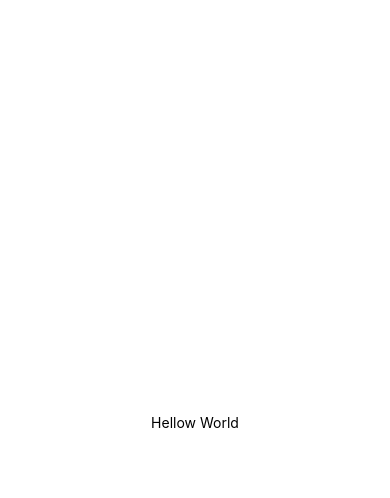
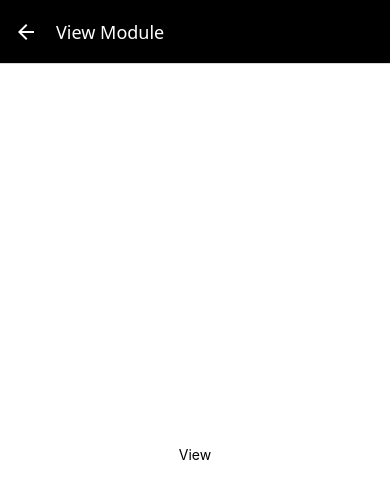
Before and after one commit to rehanajaib04-commits/crudler, a React Native app: screen /ModuleViewScreen in a window 390 px wide. Shown: the top 498 px of the page. Built offline with nearby package versions, Linux system fonts and the light colour scheme.

Commit message:
Completed second video (#1)

```diff
--- a/App.js
+++ b/App.js
@@ -1,24 +1,45 @@
-import { StatusBar } from 'expo-status-bar';
-import { StyleSheet, Text, View } from 'react-native';
-// itialisation
-// state
-// handlers
-// view
-export const App = () => {
+import { NavigationContainer } from '@react-navigation/native';
+import { createNativeStackNavigator } from '@react-navigation/native-stack';
+import ModuleListScreen from './src/components/screens/ModuleListScreen';
+import ModuleAddScreen from './src/components/screens/ModuleAddScreen';
+import ModuleModifyScreen from './src/components/screens/ModuleModifyScreen';
+import ModuleViewScreen from './src/components/screens/ModuleViewScreen';
+const Stack = createNativeStackNavigator();
+
+const App = () => {
   return (
-    <View style={styles.container}>
-      <Text>Hellow World</Text>
-      <StatusBar style="auto" />
-    </View>
+    <NavigationContainer>
+      <Stack.Navigator
+      initialRouteName="ModuleAddScreen"
+      screenOptions={{
+        headerStyle:{backgroundColor:'black'},
+        headerTintColor:'white',
+      }}
+
+      >
+        <Stack.Screen
+          name="ModuleListScreen"
+          component={ModuleListScreen}
+          options={{ title: 'List modules' }}
+        />
+                <Stack.Screen
+          name="ModuleAddScreen"
+          component={ModuleAddScreen}
+          options={{ title: 'Add modules' }}
+        />
+                 <Stack.Screen
+          name="ModuleViewScreen"
+          component={ModuleViewScreen}
+          options={{ title: 'View Module' }}
+        />
+             <Stack.Screen
+          name="ModuleModifyScreen"
+          component={ModuleModifyScreen}
+          options={{ title: 'Modify modules' }}
+        />
+      </Stack.Navigator>
+    </NavigationContainer>
   );
-}
+};
 
-const styles = StyleSheet.create({
-  container: {
-    flex: 1,
-    backgroundColor: '#fff',
-    alignItems: 'center',
-    justifyContent: 'center',
-  },
-});
 export default App;
--- a/app.json
+++ b/app.json
@@ -20,7 +20,8 @@
         "foregroundImage": "./assets/adaptive-icon.png",
         "backgroundColor": "#ffffff"
       },
-      "edgeToEdgeEnabled": true
+      "edgeToEdgeEnabled": true,
+      "package": "com.anonymous.crudler"
     },
     "web": {
       "favicon": "./assets/favicon.png"
--- a/package.json
+++ b/package.json
@@ -4,11 +4,12 @@
   "main": "index.js",
   "scripts": {
     "start": "expo start",
-    "android": "expo start --android",
-    "ios": "expo start --ios",
+    "android": "expo run:android",
+    "ios": "expo run:ios",
     "web": "expo start --web"
   },
   "dependencies": {
+    "@react-navigation/native-stack": "^7.3.28",
     "expo": "~54.0.13",
     "expo-status-bar": "~3.0.8",
     "react": "19.1.0",
--- /dev/null
+++ b/src/components/layout/Screen.js
@@ -0,0 +1,21 @@
+import { StatusBar } from 'expo-status-bar';
+import { StyleSheet,  View } from 'react-native';
+
+const Screen = ({children}) => {
+  return (
+    <View style={styles.screen}>
+      {children}
+      <StatusBar style="light" />
+    </View>
+  );
+};
+
+const styles = StyleSheet.create({
+  screen: {
+    flex: 1,
+    backgroundColor: '#fff',
+    alignItems: 'center',
+    justifyContent: 'center',
+  },
+});
+export default Screen;
--- /dev/null
+++ b/src/components/screens/ModuleAddScreen.js
@@ -0,0 +1,16 @@
+import { StatusBar } from 'expo-status-bar';
+import { StyleSheet, Text, View } from 'react-native';
+import Screen from '../layout/Screen';
+
+const ModuleAddScreen = () => {
+  return (
+    <Screen>
+      <Text>Add</Text>
+    </Screen>
+  );
+};
+
+const styles = StyleSheet.create({
+  });
+
+export default ModuleAddScreen;
--- /dev/null
+++ b/src/components/screens/ModuleListScreen.js
@@ -0,0 +1,16 @@
+import { StatusBar } from 'expo-status-bar';
+import { StyleSheet, Text, View } from 'react-native';
+import Screen from '../layout/Screen';
+
+const ModuleListScreen = () => {
+  return (
+    <Screen>
+      <Text>List</Text>
+    </Screen>
+  );
+};
+
+const styles = StyleSheet.create({
+  });
+
+export default ModuleListScreen;
--- /dev/null
+++ b/src/components/screens/ModuleModifyScreen.js
@@ -0,0 +1,16 @@
+import { StatusBar } from 'expo-status-bar';
+import { StyleSheet, Text, View } from 'react-native';
+import Screen from '../layout/Screen';
+
+const ModuleModifyScreen = () => {
+  return (
+    <Screen>
+      <Text>Modify</Text>
+    </Screen>
+  );
+};
+
+const styles = StyleSheet.create({
+  });
+
+export default ModuleModifyScreen;
--- /dev/null
+++ b/src/components/screens/ModuleViewScreen.js
@@ -0,0 +1,16 @@
+import { StatusBar } from 'expo-status-bar';
+import { StyleSheet, Text, View } from 'react-native';
+import Screen from '../layout/Screen';
+
+const ModuleViewScreen = () => {
+  return (
+    <Screen>
+      <Text>View</Text>
+    </Screen>
+  );
+};
+
+const styles = StyleSheet.create({
+  });
+
+export default ModuleViewScreen;
```
Also changed, not shown: 1 other file (tests, documents, lock files or other folders).
